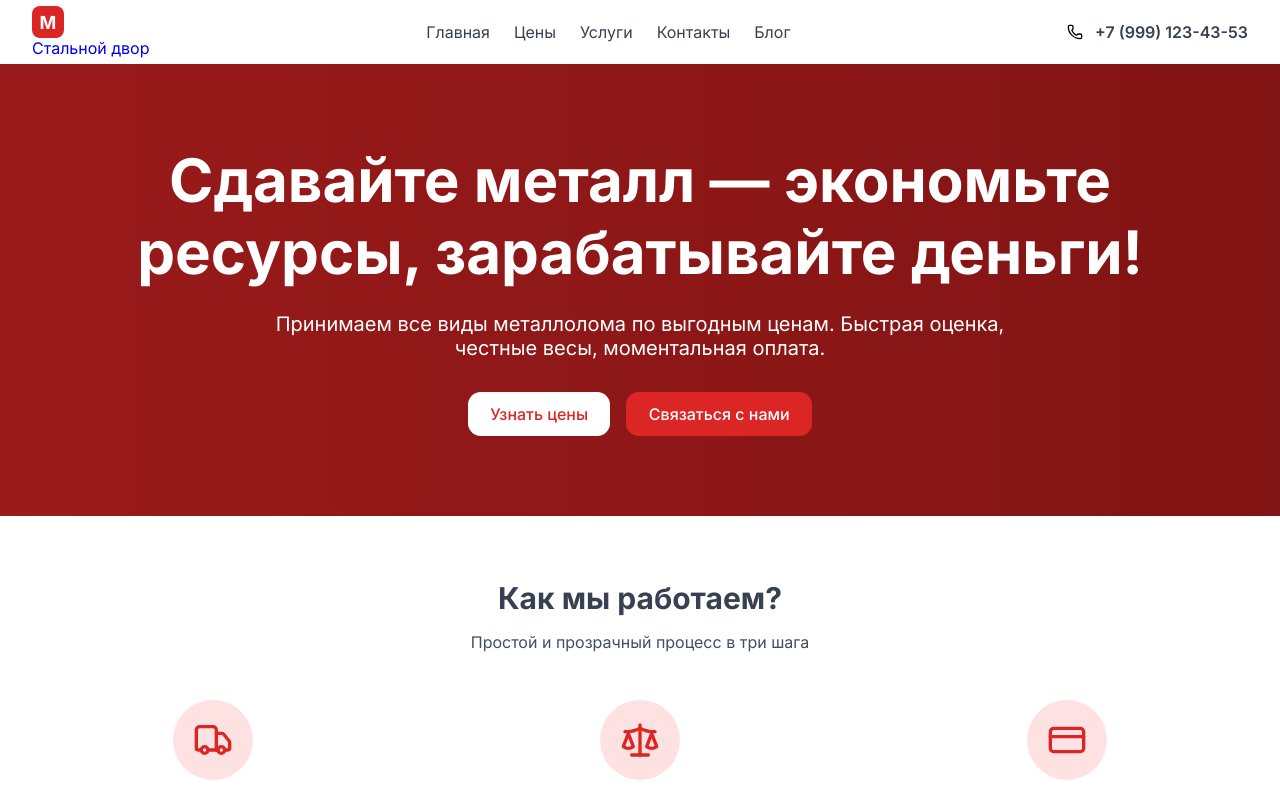
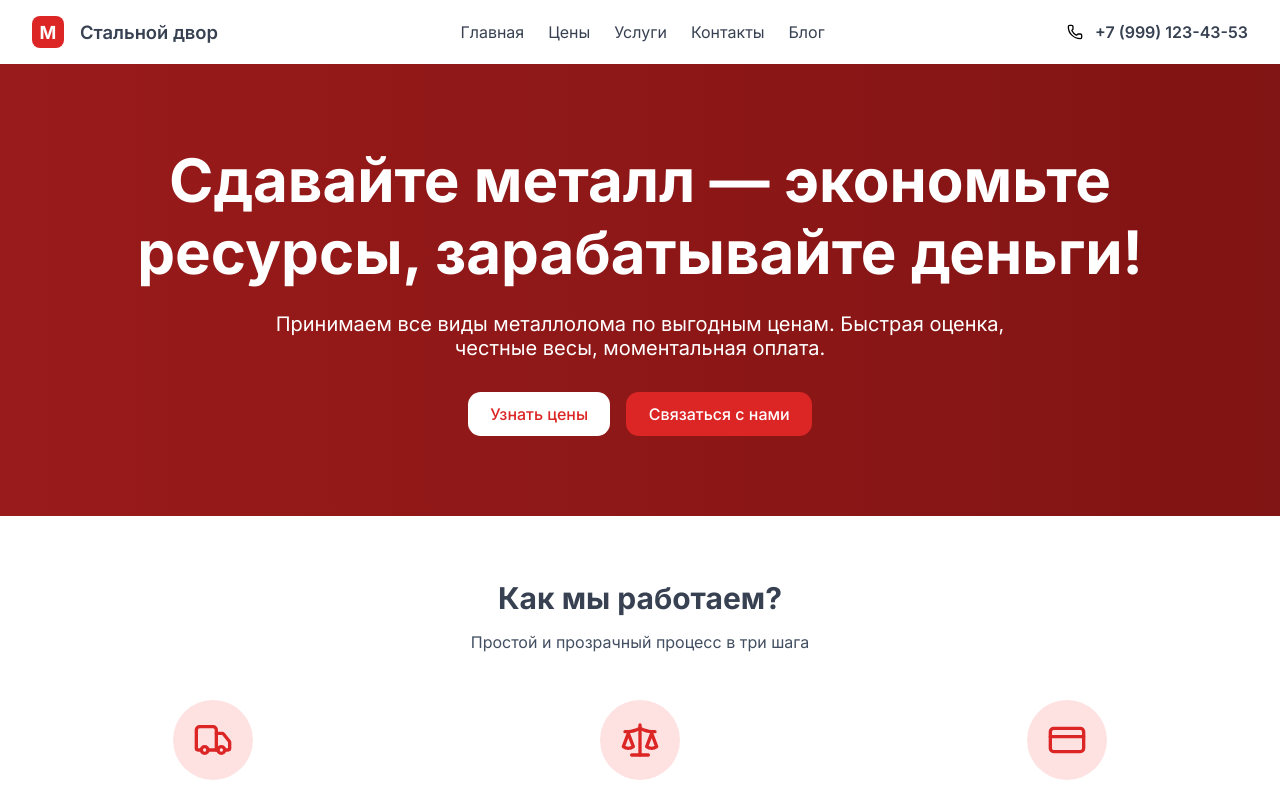
Before and after one commit to Whyleafy/metall, a Next.js app: page / in a window 1280 px wide. Shown: the top 800 px of the page. Built offline with nearby package versions, Linux system fonts and the light colour scheme; no server answers; the database is empty.

Commit message:
style: Добавил стили к лого, исчезновение текста при 480px

```diff
--- a/components/Header/Header.module.scss
+++ b/components/Header/Header.module.scss
@@ -8,6 +8,28 @@
 	justify-content: space-between;
 	padding-inline: 2rem ;
 	height: 4rem;
+
+	&__link {
+		display: flex;
+		align-items: center;
+		color: colors.$color-black;
+		font-size: 1.15rem;
+		font-weight: 600;
+		gap: 1rem;
+
+		&__article {
+			transition: all 0.3s;
+
+			@media (max-width: 480px) {
+				display: none;
+			}
+
+			&:hover {
+				color: colors.$color-red;
+			}
+		}
+
+	}
 
 	&__phone {
 		display: flex;
@@ -30,4 +52,5 @@
 			}
 		}
 	}
+
 }
--- a/components/Header/Header.tsx
+++ b/components/Header/Header.tsx
@@ -8,7 +8,10 @@ import Link from 'next/link';
 export const Header = ( ) => {
 	return (
 		<header className={styles.header}>
-			<Link href="/" className={styles.nav__link}><Logo /> Стальной двор</Link>
+			<Link href="/" className={styles.header__link}>
+				<Logo />
+				<p className={styles.header__link__article}>Стальной двор</p>
+			</Link>
 			<Nav />
 			<div className={styles.header__phone}>
 				<Phone className={styles.header__phone__icon}/>
```
